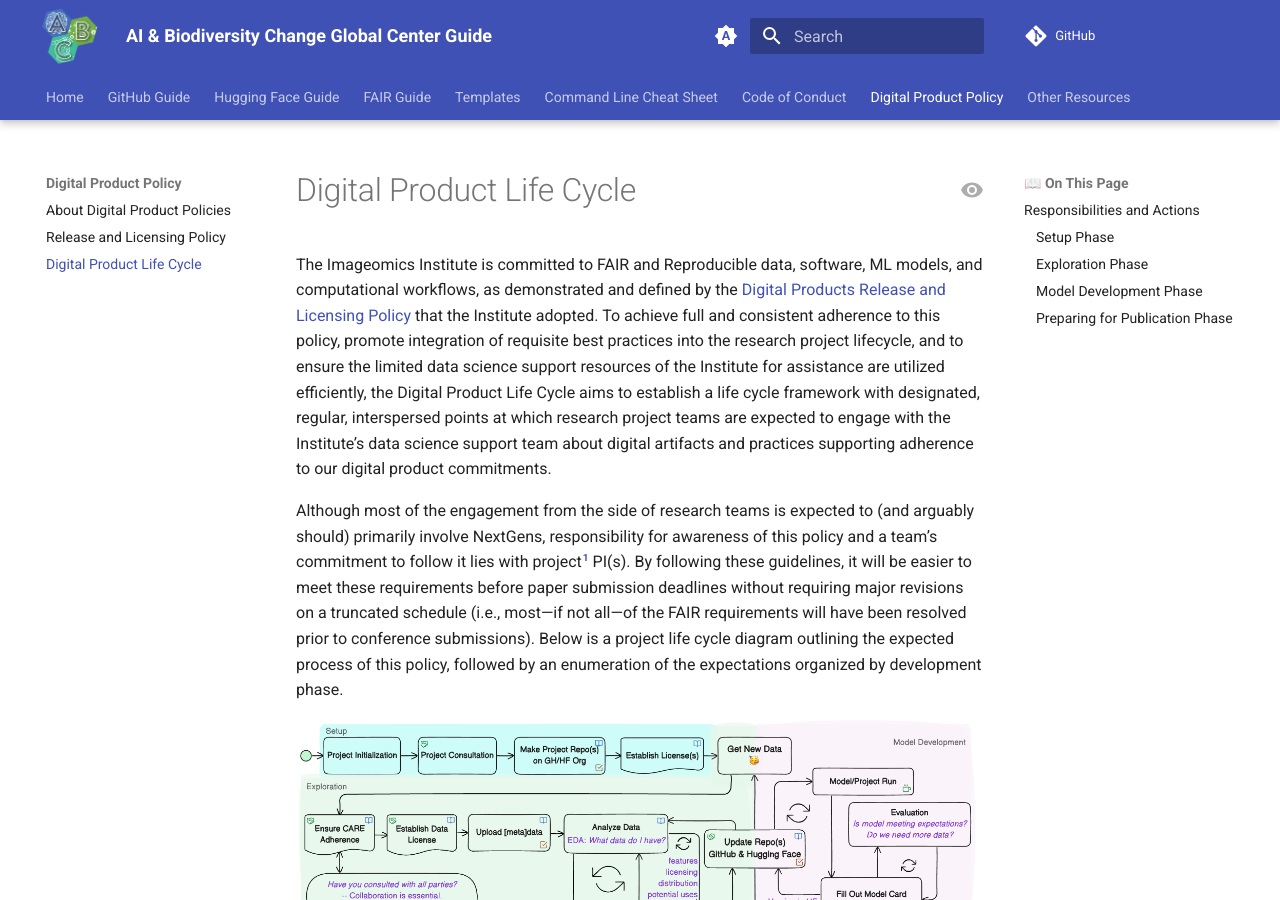
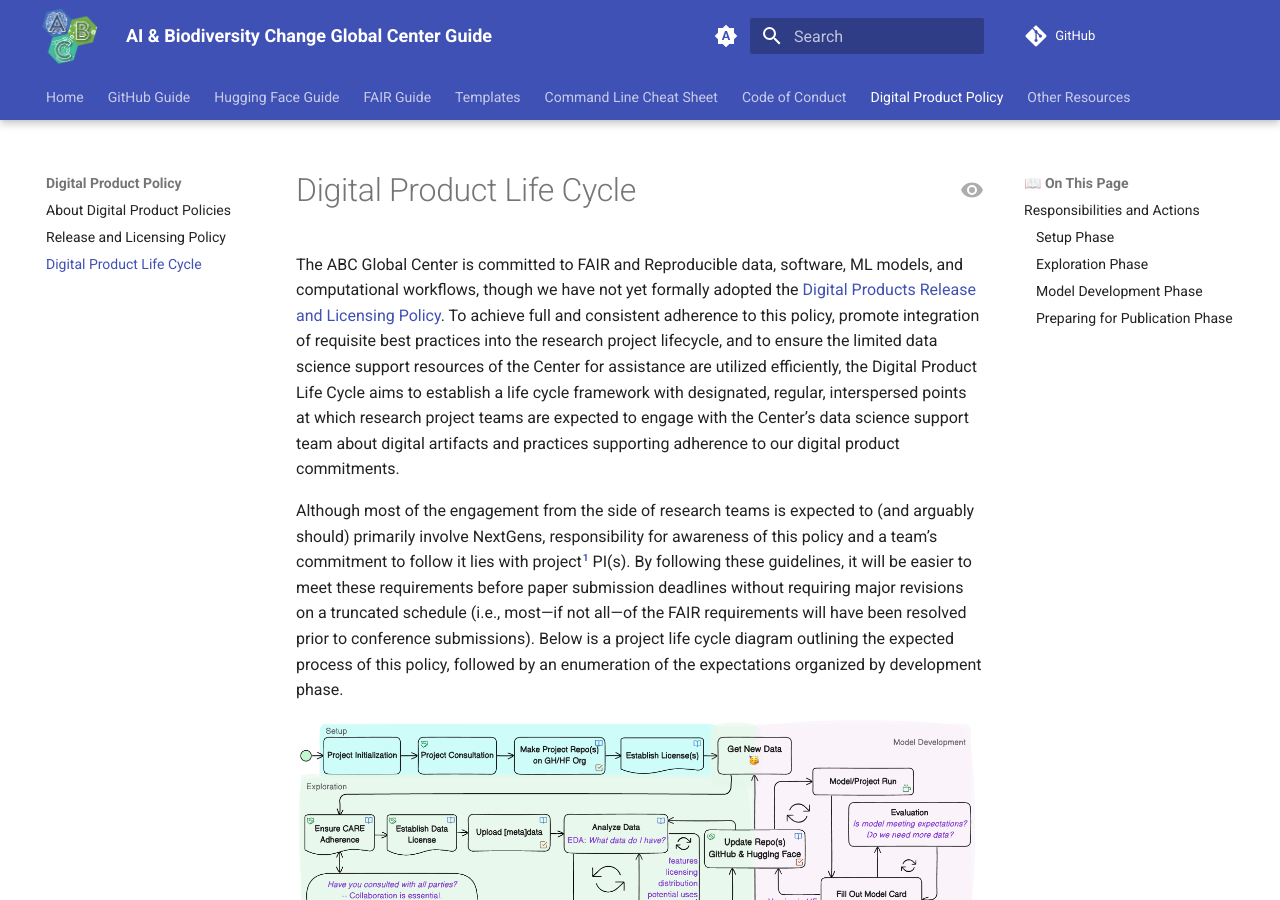
Before and after one commit to ABC-Center/ABC-guide, an MkDocs documentation site: the page built from docs/wiki-guide/Digital-Product-Lifecycle.md, in a window 1280 px wide and 900 px high. Built offline with MkDocs 1.6.1 and Material for MkDocs 9.7.7, drawn with Linux system fonts in a browser that asks for light colours; comment, search, counter and statistics services are not loaded; some of the changed text lies outside the part shown.

Commit message:
Rephrase preamble to ABC focus
Redirect authorship and data source templates to ABC copies

```diff
--- a/docs/wiki-guide/Digital-Product-Lifecycle.md
+++ b/docs/wiki-guide/Digital-Product-Lifecycle.md
@@ -1,6 +1,6 @@
 # Digital Product Life Cycle
 
-The Imageomics Institute is committed to FAIR and Reproducible data, software, ML models, and computational workflows, as demonstrated and defined by the [Digital Products Release and Licensing Policy](Digital-products-release-licensing-policy.md) that the Institute adopted. To achieve full and consistent adherence to this policy, promote integration of requisite best practices into the research project lifecycle, and to ensure the limited data science support resources of the Institute for assistance are utilized efficiently, the Digital Product Life Cycle aims to establish a life cycle framework with designated, regular, interspersed points at which research project teams are expected to engage with the Institute’s data science support team about digital artifacts and practices supporting adherence to our digital product commitments.
+The ABC Global Center is committed to FAIR and Reproducible data, software, ML models, and computational workflows, though we have not yet formally adopted the [Digital Products Release and Licensing Policy](Digital-products-release-licensing-policy.md). To achieve full and consistent adherence to this policy, promote integration of requisite best practices into the research project lifecycle, and to ensure the limited data science support resources of the Center for assistance are utilized efficiently, the Digital Product Life Cycle aims to establish a life cycle framework with designated, regular, interspersed points at which research project teams are expected to engage with the Center’s data science support team about digital artifacts and practices supporting adherence to our digital product commitments.
 
 Although most of the engagement from the side of research teams is expected to (and arguably should) primarily involve NextGens, responsibility for awareness of this policy and a team’s commitment to follow it lies with project[^1] PI(s). By following these guidelines, it will be easier to meet these requirements before paper submission deadlines without requiring major revisions on a truncated schedule (i.e., most—if not all—of the FAIR requirements will have been resolved prior to conference submissions). Below is a project life cycle diagram outlining the expected process of this policy, followed by an enumeration of the expectations organized by development phase.
 
@@ -23,11 +23,11 @@ The following adds additional context and direction to supplement the diagram, o
 ### Exploration Phase
 
 * Maintain record of any and all data utilized (source, license, citation, etc.).
-    * See [Data Sources Template](https://docs.google.com/spreadsheets/d/1r4-_Ytg2bwGMxLpYrk4GVhx61JSOYXANsSFjryNmsDE/edit?usp=drive_link).
+    * See [Data Sources Template](https://docs.google.com/spreadsheets/d/1cfCOd8gZAjxXcpzogjEDrbHyXZhNSIWudOxreHxqhbY/edit?usp=drive_link).
 * Document exploration of data.
     * This establishes an understanding of what the data is and how it can be used. For an example and guidance, consider the exploration and documentation done in the [Data Workshop](https://github.com/Imageomics/data-workshop-AH-2024).
 * Record processing steps applied—maintained in a well-documented code repository (following [GitHub Guidance](GitHub-Repo-Guide.md))—and update Dataset Card(s) with information and links back to GitHub repository.
-* Establish and update contributor list—follow the [Imageomics Author Guide](https://docs.google.com/spreadsheets/d/1GwlCukfoQPL8JI2yyWRD3g4uiMTO3tlGNE_qeb_xBCs/edit?usp=sharing).[^2]
+* Establish and update contributor list—follow the [ABC Author Guide](https://docs.google.com/spreadsheets/d/1-ThzRQxUjyrS8qDmsij8tlHfdO1xAnD0POKy__9WyJI/edit?usp=sharing).[^2]
     * Authors and author order for the paper and codebase (and/or dataset) may differ, all should be discussed.
 
 ### Model Development Phase
```
